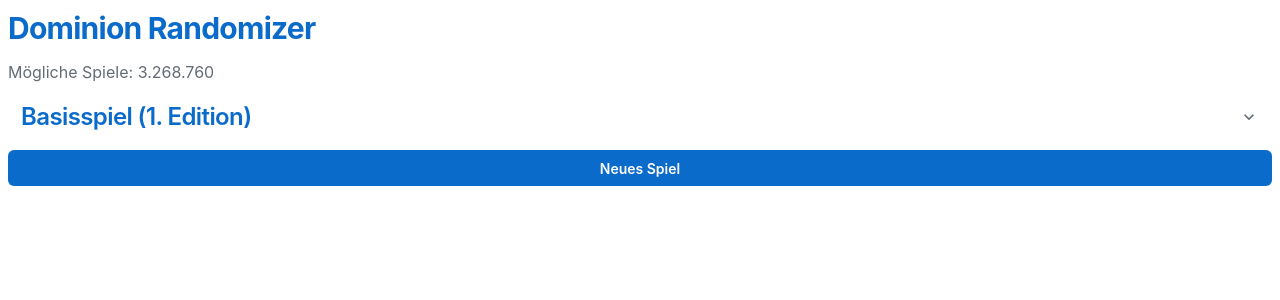
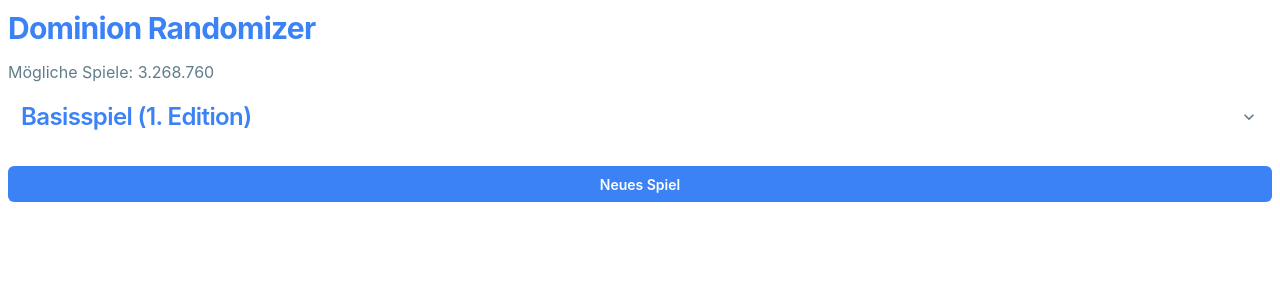
Before and after one commit to zeltbrennt/dominion, a React (Vite) app: page / in a window 1280 px wide. Shown: the top 300 px of the page. Built offline with nearby package versions, Linux system fonts and the light colour scheme.

Commit message:
Another visual overhaul

```diff
--- a/src/CardBox.tsx
+++ b/src/CardBox.tsx
@@ -11,7 +11,7 @@
         <AccordionGroup>
 
             <Accordion>
-                <AccordionSummary>
+                <AccordionSummary sx={{ marginBottom: 2 }}>
                     <Typography level="h3" color="primary">
                         {name}
                     </Typography>
--- a/src/CardDisplay.tsx
+++ b/src/CardDisplay.tsx
@@ -1,7 +1,8 @@
-import { Card, CardContent, Typography } from "@mui/joy";
+import { Card, CardContent, } from "@mui/joy";
 import { DominionCard, DominionCardType } from "./Game";
+import CardName from "./CardName";
 
-interface CardDisplayProps {
+export interface CardDisplayProps {
     cardData: DominionCard;
 }
 
@@ -10,7 +11,7 @@
         case DominionCardType.Attack: return 'danger'
         case DominionCardType.Defense: return 'primary'
         case DominionCardType.Point: return 'success'
-        default: return undefined
+        default: return 'neutral'
     }
 }
 
@@ -19,12 +20,11 @@
     return (
         <Card
             variant={cardData.type == DominionCardType.Action ? "outlined" : "soft"}
+            sx={{ border: 1, borderColor: 'rgba(0, 0, 0, 0.12)' }}
             size="sm"
             color={mapCardTypeToColor(cardData.type)}>
             <CardContent>
-                <Typography>
-                    {cardData.cost} - {cardData.name}
-                </Typography>
+                <CardName cardData={cardData} />
             </CardContent>
         </Card>
     )
--- /dev/null
+++ b/src/CardName.tsx
@@ -0,0 +1,23 @@
+import { Stack, Sheet, Typography } from "@mui/joy"
+import { mapCardTypeToColor } from "./CardDisplay"
+import { CardDisplayProps } from "./CardDisplay"
+
+export default function CardName({ cardData }: CardDisplayProps) {
+    return (
+        <Stack spacing={1} direction='row' sx={{ display: "flex", alignItems: 'center', justifyContent: 'flex-start' }}>
+            <Sheet sx={{
+                borderRadius: '50%', width: 30, height: 30, display: 'flex',
+                alignItems: 'center',
+                justifyContent: 'center',
+                bgcolor: 'warning.softBg'
+            }} color={mapCardTypeToColor(cardData.type)}>
+                <Typography textColor='warning.500' fontWeight={'bold'} >
+                    {cardData.cost}
+                </Typography>
+            </Sheet>
+            <Typography level="title-lg">
+                {cardData.name}
+            </Typography>
+        </Stack>
+    )
+}
--- a/src/CardOption.tsx
+++ b/src/CardOption.tsx
@@ -1,8 +1,9 @@
-import { AccordionDetails, Typography, Sheet, Card, RadioGroup, Radio, CardContent, CardActions } from "@mui/joy"
-import { ChangeEvent } from "react"
+import { AccordionDetails, Sheet, Stack, Typography, Card, CardContent, CardActions } from "@mui/joy"
 import { DominionCard } from "./Game";
 import { mapCardTypeToColor } from "./CardDisplay";
 import { DominionCardType } from "./Game"
+import RadioButtonGroup from "./RadioButtonGroup";
+import CardName from "./CardName";
 
 export interface CardOptionProps {
     card: DominionCard,
@@ -13,39 +14,19 @@
 
 export default function CardOption({ card, onDefault, onInclude, onExclude }: CardOptionProps) {
 
-    const handleRadioChange = (event: ChangeEvent<HTMLInputElement>) => {
-        switch (event.target.value) {
-            case "include": onInclude(); break;
-            case "exclude": onExclude(); break;
-            default: onDefault();
-        }
-    }
+
     return (
         <AccordionDetails>
             <Card
                 variant={card.type == DominionCardType.Action ? "outlined" : "soft"}
+                sx={{ border: 1, borderColor: 'rgba(0, 0, 0, 0.12)' }}
                 size="sm"
                 color={mapCardTypeToColor(card.type)}>
                 <CardContent>
-                    <Typography>
-                        {card.cost} - {card.name}
-                    </Typography>
+                    <CardName cardData={card} />
                 </CardContent>
                 <CardActions sx={{ display: 'flex', justifyContent: 'right' }}>
-
-                    <RadioGroup defaultValue={"maybe"} orientation="horizontal"
-                        sx={{ gap: 2, display: 'flex', justifyContent: 'space-around' }}
-                        onChange={handleRadioChange}>
-                        <Sheet sx={{ borderRadius: '10%', padding: '5px', minWidth: '50px', display: 'flex', alignItems: 'center', justifyContent: 'center' }}>
-                            <Radio value="include" overlay disableIcon label="Ja" />
-                        </Sheet>
-                        <Sheet sx={{ borderRadius: '10%', padding: '5px', minWidth: '50px', display: 'flex', alignItems: 'center', justifyContent: 'center' }}>
-                            <Radio value="exclude" overlay disableIcon label="Nein" />
-                        </Sheet>
-                        <Sheet sx={{ borderRadius: '10%', padding: '5px', minWidth: '50px', display: 'flex', alignItems: 'center', justifyContent: 'center' }}>
-                            <Radio value="maybe" overlay disableIcon label="Vielleicht" />
-                        </Sheet>
-                    </RadioGroup>
+                    <RadioButtonGroup card={card} onDefault={onDefault} onInclude={onInclude} onExclude={onExclude} />
                 </CardActions>
             </Card>
         </AccordionDetails>
--- a/src/Game.ts
+++ b/src/Game.ts
@@ -134,3 +134,21 @@
         type: DominionCardType.Action,
         cost: 6
     }]
+
+export const intrige: DominionCard[] = [
+    {
+        name: "Burghof",
+        type: DominionCardType.Action,
+        cost: 2
+    },
+    {
+        name: "Handlanger",
+        type: DominionCardType.Action,
+        cost: 2
+    },
+    {
+        name: "Armenviertel",
+        type: DominionCardType.Action,
+        cost: 3
+    },
+]
--- /dev/null
+++ b/src/RadioButtonGroup.tsx
@@ -0,0 +1,37 @@
+import { Button, Stack } from "@mui/joy";
+import { useState } from "react";
+import { CardOptionProps } from "./CardOption";
+import { mapCardTypeToColor } from "./CardDisplay";
+
+
+export default function RadioButtonGroup({ card, onDefault, onInclude, onExclude }: CardOptionProps) {
+    const [selected, setSelected] = useState('maybe')
+    const radioOptions = [
+        { value: 'include', label: 'Ja' },
+        { value: 'exclude', label: 'Nein' },
+        { value: 'maybe', label: 'Vielleicht' },
+    ]
+
+    const handleChange = (value: string) => {
+        setSelected(value)
+        switch (value) {
+            case "include": onInclude(); break;
+            case "exclude": onExclude(); break;
+            default: onDefault();
+        }
+    }
+
+    return (
+        <Stack direction='row' spacing={0.5}>
+            {radioOptions.map(option => (
+                <Button
+                    key={option.value}
+                    variant={selected === option.value ? 'solid' : 'outlined'}
+                    color={mapCardTypeToColor(card.type)}
+                    onClick={() => handleChange(option.value)}>
+                    {option.label}
+                </Button>
+            ))}
+        </Stack>
+    )
+}
--- /dev/null
+++ b/src/Theme.ts
@@ -0,0 +1,119 @@
+
+import { extendTheme } from '@mui/joy/styles';
+
+
+declare module '@mui/joy/styles' {
+    // No custom tokens found, you can skip the theme augmentation.
+}
+
+
+export const theme = extendTheme({
+    "colorSchemes": {
+        "light": {
+            "palette": {
+                "primary": {
+                    "50": "#eff6ff",
+                    "100": "#dbeafe",
+                    "200": "#bfdbfe",
+                    "300": "#93c5fd",
+                    "400": "#60a5fa",
+                    "500": "#3b82f6",
+                    "600": "#2563eb",
+                    "700": "#1d4ed8",
+                    "800": "#1e40af",
+                    "900": "#1e3a8a"
+                },
+                "danger": {
+                    "50": "#faf5ff",
+                    "100": "#f3e8ff",
+                    "200": "#e9d5ff",
+                    "300": "#d8b4fe",
+                    "400": "#c084fc",
+                    "500": "#a855f7",
+                    "600": "#9333ea",
+                    "700": "#7e22ce",
+                    "800": "#6b21a8",
+                    "900": "#581c87"
+                },
+                "warning": {
+                    "50": "#fefce8",
+                    "100": "#fef9c3",
+                    "200": "#fef08a",
+                    "300": "#fde047",
+                    "400": "#facc15",
+                    "500": "#eab308",
+                    "600": "#ca8a04",
+                    "700": "#a16207",
+                    "800": "#854d0e",
+                    "900": "#713f12"
+                },
+                "neutral": {
+                    "50": "#eceff1",
+                    "100": "#cfd8dc",
+                    "200": "#b0bec5",
+                    "300": "#90a4ae",
+                    "400": "#78909c",
+                    "500": "#607d8b",
+                    "600": "#546e7a",
+                    "700": "#455a64",
+                    "800": "#37474f",
+                    "900": "#263238"
+                }
+            }
+        },
+        "dark": {
+            "palette": {
+                "primary": {
+                    "50": "#eff6ff",
+                    "100": "#dbeafe",
+                    "200": "#bfdbfe",
+                    "300": "#93c5fd",
+                    "400": "#60a5fa",
+                    "500": "#3b82f6",
+                    "600": "#2563eb",
+                    "700": "#1d4ed8",
+                    "800": "#1e40af",
+                    "900": "#1e3a8a"
+                },
+                "danger": {
+                    "50": "#faf5ff",
+                    "100": "#f3e8ff",
+                    "200": "#e9d5ff",
+                    "300": "#d8b4fe",
+                    "400": "#c084fc",
+                    "500": "#a855f7",
+                    "600": "#9333ea",
+                    "700": "#7e22ce",
+                    "800": "#6b21a8",
+                    "900": "#581c87"
+                },
+                "warning": {
+                    "50": "#fefce8",
+                    "100": "#fef9c3",
+                    "200": "#fef08a",
+                    "300": "#fde047",
+                    "400": "#facc15",
+                    "500": "#eab308",
+                    "600": "#ca8a04",
+                    "700": "#a16207",
+                    "800": "#854d0e",
+                    "900": "#713f12"
+                },
+                "neutral": {
+                    "50": "#eceff1",
+                    "100": "#cfd8dc",
+                    "200": "#b0bec5",
+                    "300": "#90a4ae",
+                    "400": "#78909c",
+                    "500": "#607d8b",
+                    "600": "#546e7a",
+                    "700": "#455a64",
+                    "800": "#37474f",
+                    "900": "#263238"
+                }
+            }
+        }
+    }
+})
+
+export default theme;
```
Also changed, not shown: src/App.tsx (+22 -6 lines).
